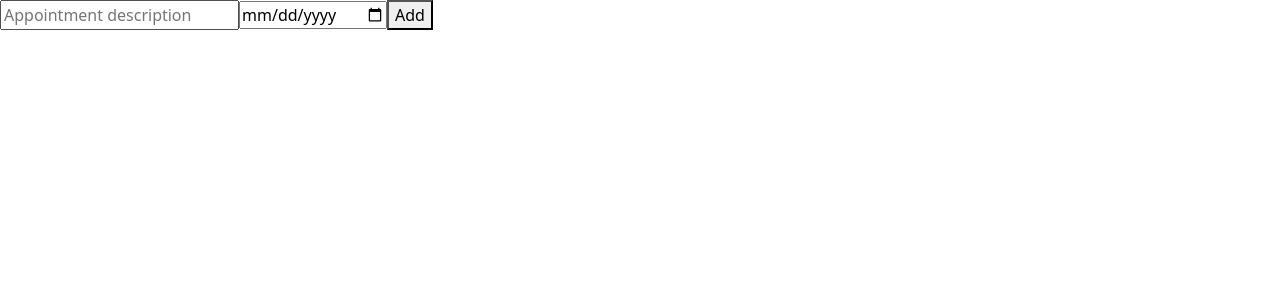
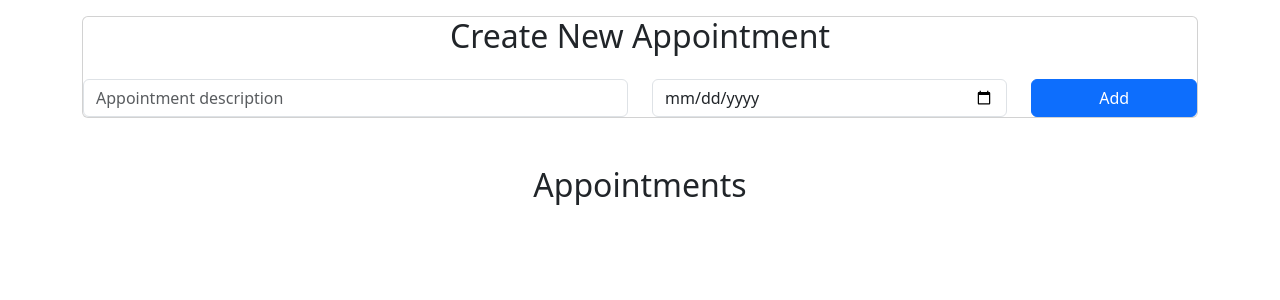
Before and after one commit to fran1014/appointment-app, an Angular app: page / in a window 1280 px wide. Shown: the top 300 px of the page. Built offline with nearby package versions, Linux system fonts and the light colour scheme.

Commit message:
added all bootstrap style to appointment list app

```diff
--- a/src/app/appointment-list/appointment-list.component.html
+++ b/src/app/appointment-list/appointment-list.component.html
@@ -1,14 +1,34 @@
-<div>
-    <input [(ngModel)]="newAppointmentTitle" placeholder="Appointment description">
-    <input [(ngModel)]="newAppointmentDate" type="date" placeholder = "Appointment date">
-    <button (click)="addAppointment()" > Add </button>
-</div>
+<div class="container">
 
-<ul>
-    <li *ngFor="let appointment of appointments; index as i">
+    <div class="card mt-3">
+        <div class="row">
+            <div class="col">
+                <h2 class="text-center"> Create New Appointment </h2>
+            </div>
+        </div>
+
+        <div class="row mt-3">
+            <div class="col-md-6">
+                <input class="form-control" [(ngModel)]="newAppointmentTitle" placeholder="Appointment description">
+            </div>
+            <div class="col-md-4">
+                <input class="form-control" [(ngModel)]="newAppointmentDate" type="date" placeholder = "Appointment date">
+            </div>
+            <div class="col-md-2">
+                <button class="btn btn-primary w-100" (click)="addAppointment()" > Add </button>
+            </div>
+        </div>
+    </div>
+
+    <h2 class="text-center mt-5"> Appointments </h2>
+
+
+<ul class="list-group mt-3">
+    <li class="list-group-item d-flex justify-content-between align-items-center " *ngFor="let appointment of appointments; index as i">
          {{appointment.title}} {{appointment.date | date : 'dd.MM.yyyy'  }}
-         <button (click)="deleteAppointment(i)">Delete</button>
+         <button class="btn btn-danger" (click)="deleteAppointment(i)">Delete</button>
 
 
     </li>
 </ul>
+</div>
```
